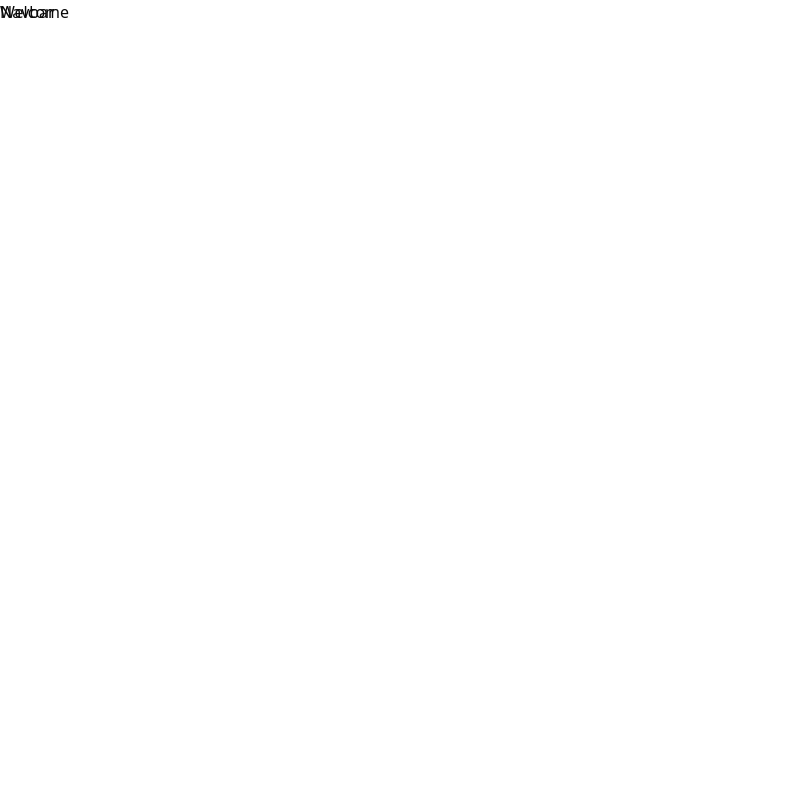
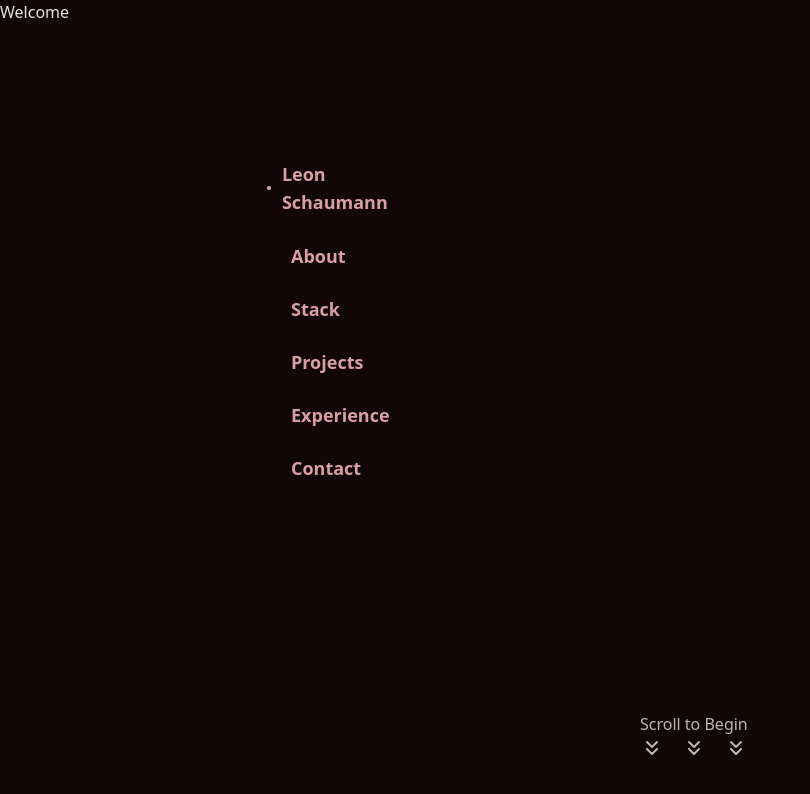
Before and after one commit to ls3205/leonschaumann, a Next.js app: page / in a window 1280 px wide. Shown: the top 794 px of the page, without its empty margins (0-810 px from the left). Built offline with nearby package versions, Linux system fonts and the light colour scheme.

Commit message:
scroll stuff

```diff
--- a/src/app/page.tsx
+++ b/src/app/page.tsx
@@ -1,13 +1,21 @@
 import { useScroll, useSpring } from "framer-motion";
 import Link from "next/link";
 import About from "~/components/pages/About";
+import Contact from "~/components/pages/Contact";
+import Experience from "~/components/pages/Experience";
+import Projects from "~/components/pages/Projects";
+import Stack from "~/components/pages/Stack";
 import Welcome from "~/components/pages/Welcome";
 
 export default function HomePage() {
     return (
-        <main className="flex-none h-screen snap-y snap-mandatory overflow-y-scroll">
+        <div id="main" className="flex-none h-screen snap-y snap-mandatory overflow-y-scroll ">
             <Welcome />
             <About />
-        </main>
+            <Stack />
+            <Projects />
+            <Experience />
+            <Contact />
+        </div>
     );
 }
--- a/src/components/Navbar.tsx
+++ b/src/components/Navbar.tsx
@@ -1,9 +1,72 @@
-import React from "react";
+"use client";
+
+import React, { useEffect, useState } from "react";
+import Navlink from "./Navlink";
+import { motion } from "framer-motion";
+import { ChevronsDown } from "lucide-react";
 
 interface NavbarProps {}
 
 const Navbar: React.FC<NavbarProps> = ({}) => {
-    return <div className="fixed">Navbar</div>;
+    const [activeLink, setActiveLink] = useState(0);
+    const [vh, setVh] = useState(document.documentElement.clientHeight);
+
+    useEffect(() => {
+        const handleResize = () => {
+            const calcVh = Math.max(
+                document.documentElement.clientHeight || 0,
+                window.innerHeight || 0,
+            );
+            setVh(calcVh);
+        };
+
+        window.addEventListener("resize", handleResize);
+
+        return () => window.removeEventListener("resize", handleResize);
+    }, []);
+
+    useEffect(() => {
+        const element = document.getElementById("main") as HTMLDivElement;
+
+        const handleScroll = () => {
+            const position = element?.scrollTop;
+            // const scrollSection = Math.floor(position/vh);
+            const scrollSection = position / vh;
+
+            setActiveLink(scrollSection);
+        };
+
+        element?.addEventListener("scroll", handleScroll);
+
+        return () => element?.removeEventListener("scroll", handleScroll);
+    }, []);
+
+    return (
+        <div className="fixed left-[20%] top-[20%] flex h-[60%] w-[140px] flex-col space-y-4">
+            <Navlink
+                href={""}
+                active={activeLink === 0 ? true : false}
+                className="mb-8"
+            >
+                Leon Schaumann
+            </Navlink>
+            <Navlink href={""} active={activeLink === 1 ? true : false}>
+                About
+            </Navlink>
+            <Navlink href={""} active={activeLink === 2 ? true : false}>
+                Stack
+            </Navlink>
+            <Navlink href={""} active={activeLink === 3 ? true : false}>
+                Projects
+            </Navlink>
+            <Navlink href={""} active={activeLink === 4 ? true : false}>
+                Experience
+            </Navlink>
+            <Navlink href={""} active={activeLink === 5 ? true : false}>
+                Contact
+            </Navlink>
+        </div>
+    );
 };
 
 export default Navbar;
--- /dev/null
+++ b/src/components/Navlink.tsx
@@ -0,0 +1,39 @@
+import { Dot } from "lucide-react";
+import Link from "next/link";
+import React, { ReactNode } from "react";
+import { cn } from "~/lib/utils";
+
+interface NavlinkProps {
+    href: string;
+    className?: string;
+    children?: ReactNode;
+    active?: boolean;
+}
+
+const Navlink: React.FC<NavlinkProps> = ({
+    href,
+    className,
+    children,
+    active = false,
+}) => {
+    return (
+        <div className={cn(className, "group mb-2 flex flex-row ")}>
+            <Dot
+                className={cn(
+                    active ? "text-primary" : "text-transparent",
+                    "h-full w-[35px] border-b-2 border-transparent",
+                )}
+            />
+            <Link
+                href={href}
+                className={cn(
+                    "border-b-2 border-transparent text-lg font-semibold text-primary group-hover:border-primary",
+                )}
+            >
+                {children}
+            </Link>
+        </div>
+    );
+};
+
+export default Navlink;
--- a/src/components/Page.tsx
+++ b/src/components/Page.tsx
@@ -18,7 +18,7 @@ const Page: React.FC<PageProps> = ({ children }) => {
 
     return (
         <section className="min-h-screen w-full snap-center">
-            <div ref={ref} className="h-full w-full">
+            <div ref={ref} className="h-screen w-full relative">
                 {children}
             </div>
         </section>
--- /dev/null
+++ b/src/components/pages/Contact.tsx
@@ -0,0 +1,14 @@
+import React from "react";
+import Page from "../Page";
+
+interface ContactProps {}
+
+const Contact: React.FC<ContactProps> = ({}) => {
+    return (
+        <Page>
+            Contact
+        </Page>
+    )
+};
+
+export default Contact;
--- /dev/null
+++ b/src/components/pages/Experience.tsx
@@ -0,0 +1,14 @@
+import React from "react";
+import Page from "../Page";
+
+interface ExperienceProps {}
+
+const Experience: React.FC<ExperienceProps> = ({}) => {
+    return (
+        <Page>
+            Experience
+        </Page>
+    )
+};
+
+export default Experience;
--- /dev/null
+++ b/src/components/pages/Projects.tsx
@@ -0,0 +1,14 @@
+import React from "react";
+import Page from "../Page";
+
+interface ProjectsProps {}
+
+const Projects: React.FC<ProjectsProps> = ({}) => {
+    return (
+        <Page>
+            Projects
+        </Page>
+    )
+};
+
+export default Projects;
--- /dev/null
+++ b/src/components/pages/Stack.tsx
@@ -0,0 +1,14 @@
+import React from "react";
+import Page from "../Page";
+
+interface StackProps {}
+
+const Stack: React.FC<StackProps> = ({}) => {
+    return (
+        <Page>
+            Stack
+        </Page>
+    )
+};
+
+export default Stack;
--- a/src/components/pages/Welcome.tsx
+++ b/src/components/pages/Welcome.tsx
@@ -1,14 +1,34 @@
-import React from "react";
+"use client"
+
+import React, { useState } from "react";
 import Page from "../Page";
+import { ChevronsDown } from "lucide-react";
+import { motion } from "framer-motion";
+import { cn } from "~/lib/utils";
 
 interface WelcomeProps {}
 
 const Welcome: React.FC<WelcomeProps> = ({}) => {
+    const [opacity, setOpacity] = useState(true)
+
+    const handleLeave = () => {
+        setOpacity(false)
+    }
+
     return (
         <Page>
             Welcome
+
+            <motion.div onViewportLeave={handleLeave} className={cn(opacity ? 'opacity-80' : 'opacity-0', `absolute bottom-10 left-1/2 flex flex-col`)}>
+                <h1 className="w-full text-center">Scroll to Begin</h1>
+                <div className="flex flex-row justify-between align-middle">
+                    <ChevronsDown />
+                    <ChevronsDown />
+                    <ChevronsDown />
+                </div>
+            </motion.div>
         </Page>
-    )
+    );
 };
 
 export default Welcome;
--- a/src/styles/globals.css
+++ b/src/styles/globals.css
@@ -4,65 +4,48 @@
 
 @layer base {
     :root {
-    --background: 0 0% 100%;
-    --foreground: 0 0% 3.9%;
-
-    --card: 0 0% 100%;
-    --card-foreground: 0 0% 3.9%;
-
-    --popover: 0 0% 100%;
-    --popover-foreground: 0 0% 3.9%;
-
-    --primary: 0 0% 9%;
-    --primary-foreground: 0 0% 98%;
-
-    --secondary: 0 0% 96.1%;
-    --secondary-foreground: 0 0% 9%;
-
-    --muted: 0 0% 96.1%;
-    --muted-foreground: 0 0% 45.1%;
-
-    --accent: 0 0% 96.1%;
-    --accent-foreground: 0 0% 9%;
-
-    --destructive: 0 84.2% 60.2%;
-    --destructive-foreground: 0 0% 98%;
-
-    --border: 0 0% 89.8%;
-    --input: 0 0% 89.8%;
-    --ring: 0 0% 3.9%;
-
+        --background: 354 50% 5%;
+        --foreground: 354 5% 90%;
+        --card: 354 50% 0%;
+        --card-foreground: 354 5% 90%;
+        --popover: 354 50% 5%;
+        --popover-foreground: 354 5% 90%;
+        --primary: 354 41.8% 73.7%;
+        --primary-foreground: 0 0% 0%;
+        --secondary: 354 30% 10%;
+        --secondary-foreground: 0 0% 100%;
+        --muted: 316 30% 15%;
+        --muted-foreground: 354 5% 60%;
+        --accent: 316 30% 15%;
+        --accent-foreground: 354 5% 90%;
+        --destructive: 0 100% 30%;
+        --destructive-foreground: 354 5% 90%;
+        --border: 354 30% 18%;
+        --input: 354 30% 18%;
+        --ring: 354 41.8% 73.7%;
         --radius: 0.5rem;
     }
-
     .dark {
-    --background: 0 0% 3.9%;
-    --foreground: 0 0% 98%;
-
-    --card: 0 0% 3.9%;
-    --card-foreground: 0 0% 98%;
-
-    --popover: 0 0% 3.9%;
-    --popover-foreground: 0 0% 98%;
-
-    --primary: 0 0% 98%;
-    --primary-foreground: 0 0% 9%;
-
-    --secondary: 0 0% 14.9%;
-    --secondary-foreground: 0 0% 98%;
-
-    --muted: 0 0% 14.9%;
-    --muted-foreground: 0 0% 63.9%;
-
-    --accent: 0 0% 14.9%;
-    --accent-foreground: 0 0% 98%;
-
-    --destructive: 0 62.8% 30.6%;
-    --destructive-foreground: 0 0% 98%;
-
-    --border: 0 0% 14.9%;
-    --input: 0 0% 14.9%;
-    --ring: 0 0% 83.1%;
+        --background: 354 50% 5%;
+        --foreground: 354 5% 90%;
+        --card: 354 50% 0%;
+        --card-foreground: 354 5% 90%;
+        --popover: 354 50% 5%;
+        --popover-foreground: 354 5% 90%;
+        --primary: 354 41.8% 73.7%;
+        --primary-foreground: 0 0% 0%;
+        --secondary: 354 30% 10%;
+        --secondary-foreground: 0 0% 100%;
+        --muted: 316 30% 15%;
+        --muted-foreground: 354 5% 60%;
+        --accent: 316 30% 15%;
+        --accent-foreground: 354 5% 90%;
+        --destructive: 0 100% 30%;
+        --destructive-foreground: 354 5% 90%;
+        --border: 354 30% 18%;
+        --input: 354 30% 18%;
+        --ring: 354 41.8% 73.7%;
+        --radius: 0.5rem;
     }
 }
 
@@ -74,3 +57,7 @@
         @apply bg-background text-foreground;
     }
 }
+
+::-webkit-scrollbar {
+    scrollbar-width: none;
+}
```
Lines whose indentation alone changed are shown as unchanged.
